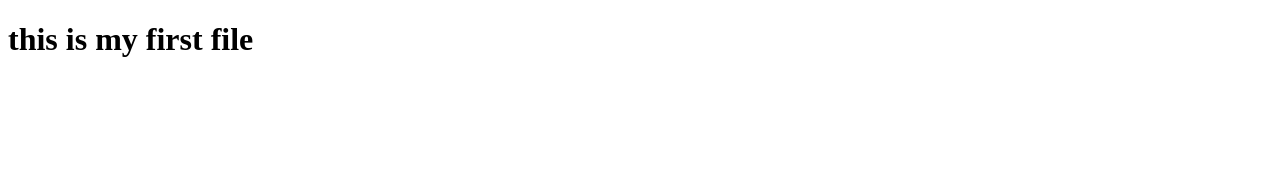
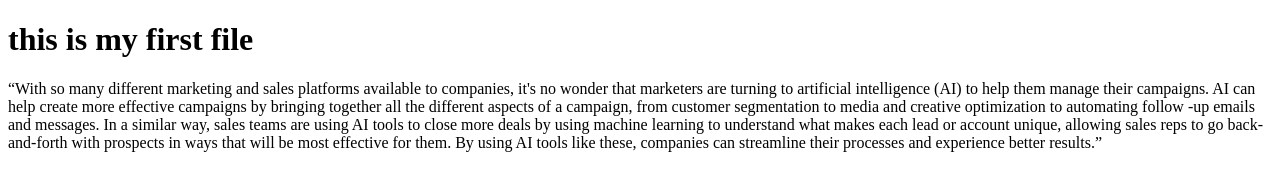
Before and after one commit to 409-anju/fresh, a plain HTML site: page myfile.html in a window 1280 px wide. Drawn offline with Linux system fonts and the light colour scheme.

Commit message:
my second message

```diff
--- a/myfile.html
+++ b/myfile.html
@@ -7,5 +7,6 @@
 </head>
 <body>
     <h1>this is my first file</h1>
+    <p>“With so many different marketing and sales platforms available to companies, it's no wonder that marketers are turning to artificial intelligence (AI) to help them manage their campaigns. AI can help create more effective campaigns by bringing together all the different aspects of a campaign, from customer segmentation to media and creative optimization to automating follow -up emails and messages. In a similar way, sales teams are using AI tools to close more deals by using machine learning to understand what makes each lead or account unique, allowing sales reps to go back-and-forth with prospects in ways that will be most effective for them. By using AI tools like these, companies can streamline their processes and experience better results.”</p>
 </body>
 </html>
```
